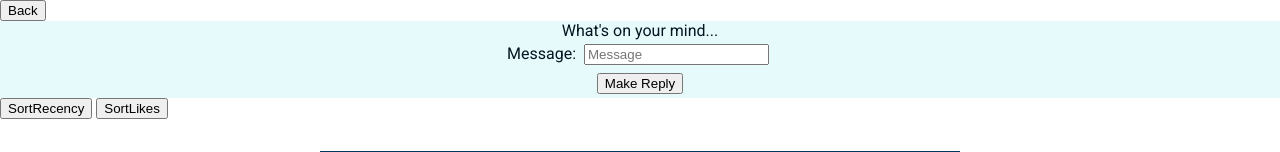
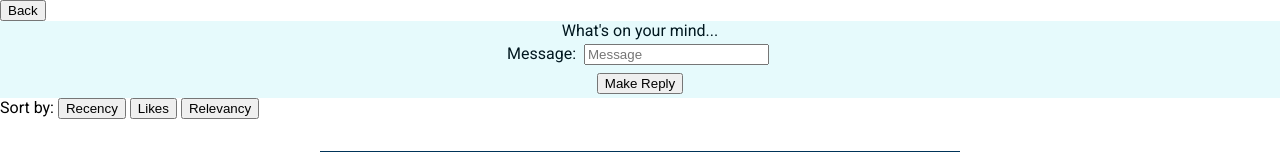
Before and after one commit to nicklesimba/bebopapp, a Flask app: template templates/comment_feed.html in a window 1280 px wide. Shown: the part 96-248 px from the top of the page. Run offline with Flask 2, Linux system fonts and the light colour scheme; the template is opened without the code that fills it, so the values that code supplies are empty.

Commit message:
Added sort by comment relevancy feature

```diff
--- a/app.py
+++ b/app.py
@@ -3,12 +3,17 @@ import os
 from flask import Flask, request, render_template, redirect, url_for
 import dbio.SQL.users as users
 import dbio.SQL.feed as queries
+import gensim
+from gensim.models import Word2Vec
+import gensim.downloader as api
+import json
 
 project_root = os.path.dirname(os.path.realpath('__file__'))
 template_path = os.path.join(project_root, 'templates')
 static_path = os.path.join(project_root, 'static')
 app = Flask(__name__, template_folder=template_path, static_folder=static_path)
 
+model = gensim.models.KeyedVectors.load('local.model')
 sort_type = "comment_id"
 
 def _byte_decode(text):
@@ -162,7 +167,9 @@ def comments_feed(username, location, postid):
     if request.form['Submit Type'] == 'Make Reply':
         print("Current user is replying to a post")
         message = request.form.get('message')
-        queries.createcomment(postid, username, message)
+        score = model.wmdistance(original_post_message, message)
+        print("Comment relevancy: ", score)
+        queries.createcomment(postid, username, message, score)
 
     elif request.form['Submit Type'] == 'Like':
         print("Current user liked a reply to a post")
@@ -176,15 +183,17 @@ def comments_feed(username, location, postid):
         print("Current user deleted their reply to a post")
         queries.deletecomment(request.form['commentId'])
 
-    elif request.form['Submit Type'] == "SortRecency":
+    elif request.form['Submit Type'] == "Recency":
         print("Current user sorting post replies by recency")
         sort_type = "comment_id"
 
-    elif request.form['Submit Type'] == "SortLikes":
+    elif request.form['Submit Type'] == "Likes":
         print("Current user sorting post replies by likes")
         sort_type = "likes"
 
-    # One more here for SortRelevancy
+    elif request.form['Submit Type'] == "Relevancy":
+        print("Current user sorting post replies by relevancy")
+        sort_type = "relevancy"
 
     elif request.form['Submit Type'] == 'Back':
         sort_type = "comment_id"
--- a/templates/comment_feed.html
+++ b/templates/comment_feed.html
@@ -21,9 +21,10 @@
 				<input class="btn btn-default" type="submit" name="Submit Type" value="Make Reply">
 			</form>
 			<form method="post">
-				<input class="btn btn-default" type="submit" name="Submit Type" value="SortRecency">
-				<input class="btn btn-default" type="submit" name="Submit Type" value="SortLikes">
-				<!-- one more here for relevancy -->
+				Sort by:
+				<input class="btn btn-default" type="submit" name="Submit Type" value="Recency">
+				<input class="btn btn-default" type="submit" name="Submit Type" value="Likes">
+				<input class="btn btn-default" type="submit" name="Submit Type" value="Relevancy">
 			</form>
 
 			<div class = "post">
```
Also changed, not shown: dbio/SQL/feed.py (+5 -5 lines).
